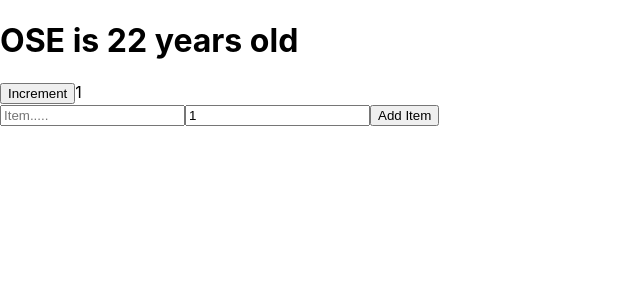
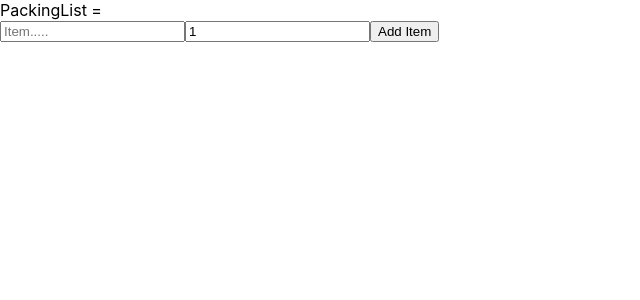
Before and after one commit to ogbeborEmmanuel/React, a React (Create React App) app: page / in a window 1280 px wide. Shown: the top 300 px of the page, without its empty margins (0-640 px from the left). Built offline with nearby package versions, Linux system fonts and the light colour scheme.

Commit message:
modified code

```diff
--- a/src/App.js
+++ b/src/App.js
@@ -1,20 +1,16 @@
 
 import './App.css';
-import NavBar from './Component/NavBar';
+// import NavBar from './Component/NavBar';
 import { useState } from 'react';
 import Form from './Component/Form';
+import PackingList from './Component/PackingList';
 function App() {
-  const [number, setNumber] = useState(1)
-  const user = {
-    name: 'ose', age: 22
-  }
+  const [items, setItems] = useState([])
   return (
     <div>
       <header>
-        <NavBar user={user} />
-        <button onClick={() => setNumber(number + 1)}>Increment</button>
-        {number}
-        <Form />
+        <PackingList items={items} />
+        <Form items={items} setItems={setItems} />
       </header>
     </div>
   );
--- a/src/Component/Form.js
+++ b/src/Component/Form.js
@@ -1,13 +1,16 @@
 import React, { useState } from 'react'
 
-const Form = () => {
+const Form = ({ items, setItems }) => {
     const [description, setDescription] = useState('');
     const [quatity, setQuatity] = useState(1);
+
     const handleSubmit = (e) => {
         if (!description) return;
         e.preventDefault();
-        const newItem = { description, quatity }
-        console.log(newItem);
+        setItems([...items, { description, quatity, packed: false, id: Date.now() }]);
+        setDescription('');
+        setQuatity(1);
+        console.log(items);
 
     }
     return (
@@ -15,6 +18,7 @@ const Form = () => {
             <input value={description} onChange={(e) => { setDescription(e.target.value) }} placeholder='Item.....' />
             <input value={quatity} onChange={(e) => setQuatity(e.target.value)} />
             <button onClick={handleSubmit}>Add Item</button>
+
         </div>
     )
 }
--- a/src/Component/NavBar.js
+++ /dev/null
@@ -1,11 +0,0 @@
-import React from 'react'
-
-const NavBar = ({ user }) => {
-    const { name, age } = user;
-    return (
-        <div><h1>{name.toUpperCase()} is {age} years old
-        </h1></div>
-    )
-}
-
-export default NavBar
--- /dev/null
+++ b/src/Component/PackingList.js
@@ -0,0 +1,9 @@
+import React from 'react'
+
+const PackingList = ({ items }) => {
+    return (
+        <div>PackingList = {items.map(item => <div key={item.id}>{item.description} {item.quatity}</div>)}</div>
+    )
+}
+
+export default PackingList
```
